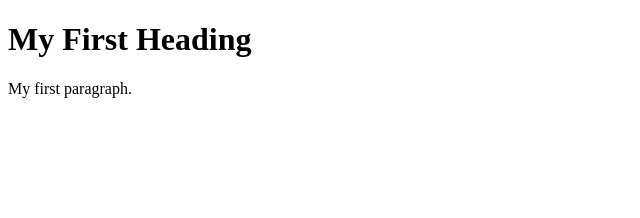
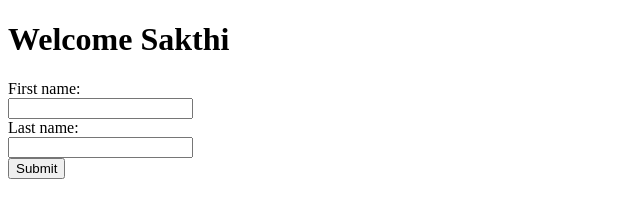
Before and after one commit to SakthivelanR/Getting-Trained, a plain HTML site: page pgs.html in a window 1280 px wide. Shown: the whole page, without its empty margins (0-640 px from the left). Drawn offline with Linux system fonts and the light colour scheme.

Commit message:
file modified

```diff
--- a/pgs.html
+++ b/pgs.html
@@ -2,9 +2,15 @@
 <html>
 <body>
 
-<h1>My First Heading</h1>
+<h1>Welcome Sakthi</h1>
 
-<p>My first paragraph.</p>
+<form>
+  First name:<br>
+  <input type="text" name="firstname"><br>
+  Last name:<br>
+  <input type="text" name="lastname"><br>
+  <input type="submit" value="Submit">
+</form>
 
 </body>
 </html>
```
